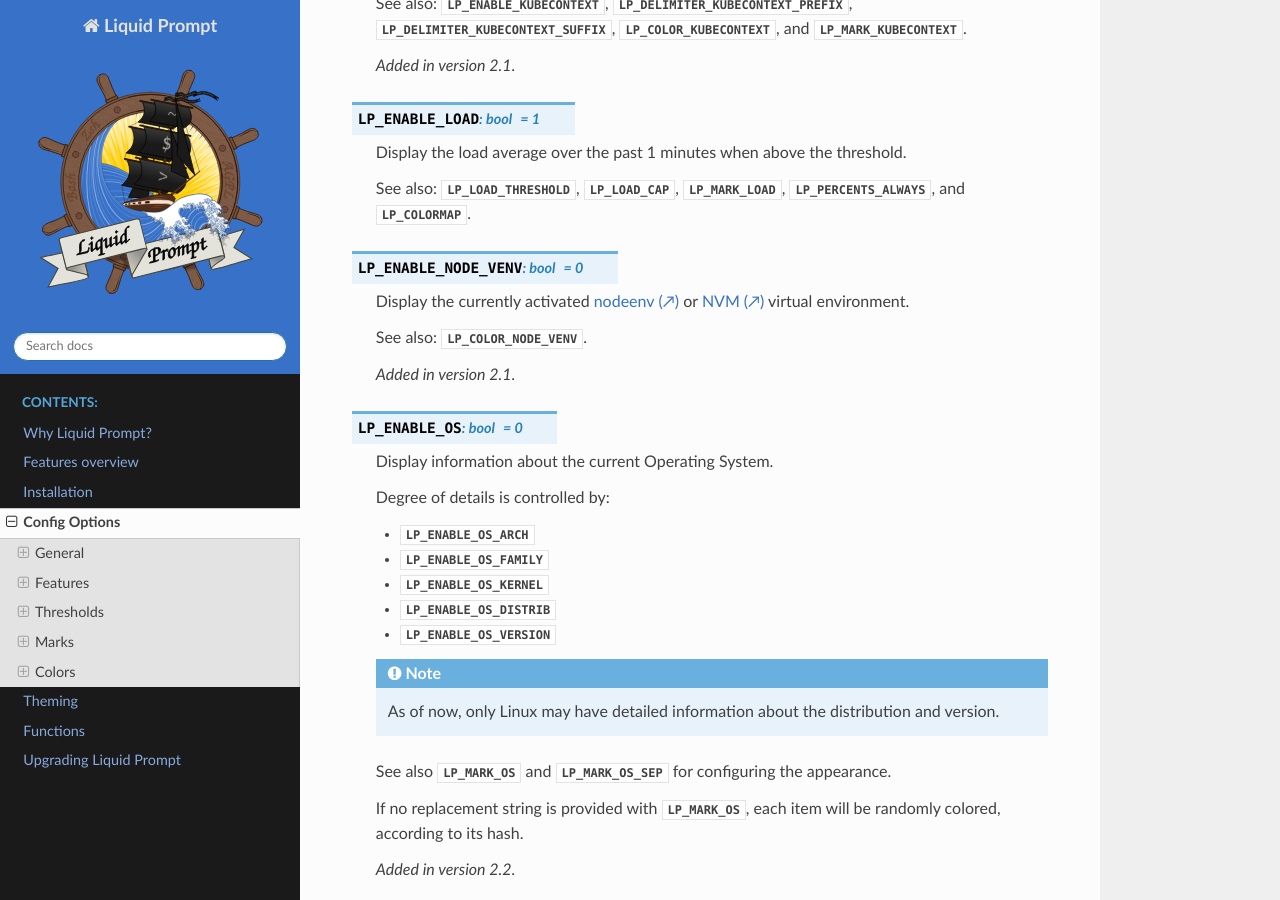
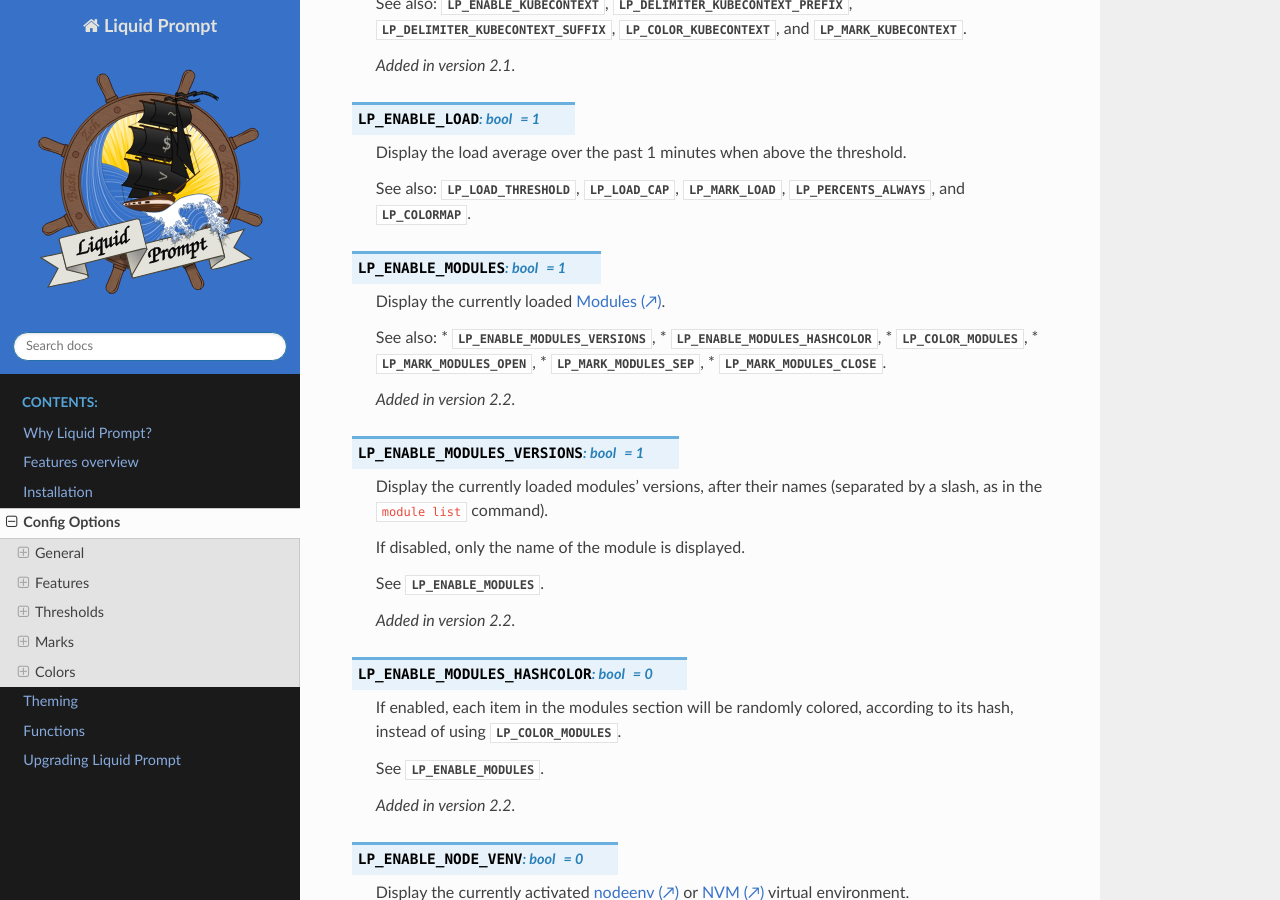
Before and after one commit to liquidprompt/liquidprompt, a Sphinx documentation site: the page built from docs/config.rst, in a window 1280 px wide and 900 px high, scrolled down 10410 px. Built offline with Sphinx 7.4.7 and the Read the Docs theme 2.0.0, drawn with Linux system fonts in a browser that asks for light colours; pages that are not in the unit, such as notebooks, are missing from menus; cross-references to code outside the pages are shown as plain code; some of the changed text lies outside the part shown.

Commit message:
feat(devenv): adds Modules support
This feature will display the list of loaded modules in the "dev env" section.

Configurable information: items versions, color, hashed color, marks.

Environment modules is a tool allowing for dynamic modification of a user's environment,
which is quite ubiquitous in high-performance computing systems.
https://modules.readthedocs.io

Refs: #763

```diff
--- a/docs/config.rst
+++ b/docs/config.rst
@@ -608,6 +608,46 @@ Features
    See also: :attr:`LP_LOAD_THRESHOLD`, :attr:`LP_LOAD_CAP`,
    :attr:`LP_MARK_LOAD`, :attr:`LP_PERCENTS_ALWAYS`, and :attr:`LP_COLORMAP`.
 
+.. attribute:: LP_ENABLE_MODULES
+   :type: bool
+   :value: 1
+
+   Display the currently loaded `Modules <https://modules.readthedocs.io/>`_.
+
+   See also:
+   * :attr:`LP_ENABLE_MODULES_VERSIONS`,
+   * :attr:`LP_ENABLE_MODULES_HASHCOLOR`,
+   * :attr:`LP_COLOR_MODULES`,
+   * :attr:`LP_MARK_MODULES_OPEN`,
+   * :attr:`LP_MARK_MODULES_SEP`,
+   * :attr:`LP_MARK_MODULES_CLOSE`.
+
+   .. versionadded:: 2.2
+
+.. attribute:: LP_ENABLE_MODULES_VERSIONS
+   :type: bool
+   :value: 1
+
+   Display the currently loaded modules' versions, after their names
+   (separated by a slash, as in the ``module list`` command).
+
+   If disabled, only the name of the module is displayed.
+
+   See :attr:`LP_ENABLE_MODULES`.
+
+   .. versionadded:: 2.2
+
+.. attribute:: LP_ENABLE_MODULES_HASHCOLOR
+   :type: bool
+   :value: 0
+
+   If enabled, each item in the modules section will be randomly colored,
+   according to its hash, instead of using :attr:`LP_COLOR_MODULES`.
+
+   See :attr:`LP_ENABLE_MODULES`.
+
+   .. versionadded:: 2.2
+
 .. attribute:: LP_ENABLE_NODE_VENV
    :type: bool
    :value: 0
@@ -1344,6 +1384,30 @@ Marks
    Mark used before displaying load average.
 
    See also: :attr:`LP_ENABLE_LOAD`.
+
+.. attribute:: LP_MARK_MODULES_OPEN
+   :type: string
+   :value: ""
+
+   Mark used before displaying loaded modules.
+
+   See also: :attr:`LP_ENABLE_MODULES`.
+
+.. attribute:: LP_MARK_MODULES_CLOSE
+   :type: string
+   :value: ""
+
+   Mark used after displaying loaded modules.
+
+   See also: :attr:`LP_ENABLE_MODULES`.
+
+.. attribute:: LP_MARK_MODULES_SEP
+   :type: string
+   :value: ":"
+
+   Mark used between loaded modules.
+
+   See also: :attr:`LP_ENABLE_MODULES`.
 
 .. attribute:: LP_MARK_MULTIPLEXER_CLOSE
    :type: string
@@ -1817,6 +1881,15 @@ Valid preset color variables are:
 
    See also: :attr:`LP_ENABLE_SUDO`.
 
+.. attribute:: LP_COLOR_MODULES
+   :type: string
+   :value: $BLUE
+
+   Color used for displaying currently loaded modules
+   (if :attr:`LP_ENABLE_MODULES_HASHCOLOR` is disabled).
+
+   See also: :attr:`LP_ENABLE_MODULES`.
+
 .. attribute:: LP_COLOR_NODE_VENV
    :type: string
    :value: $LP_COLOR_VIRTUALENV
```
Also changed, not shown: 2 other files.
